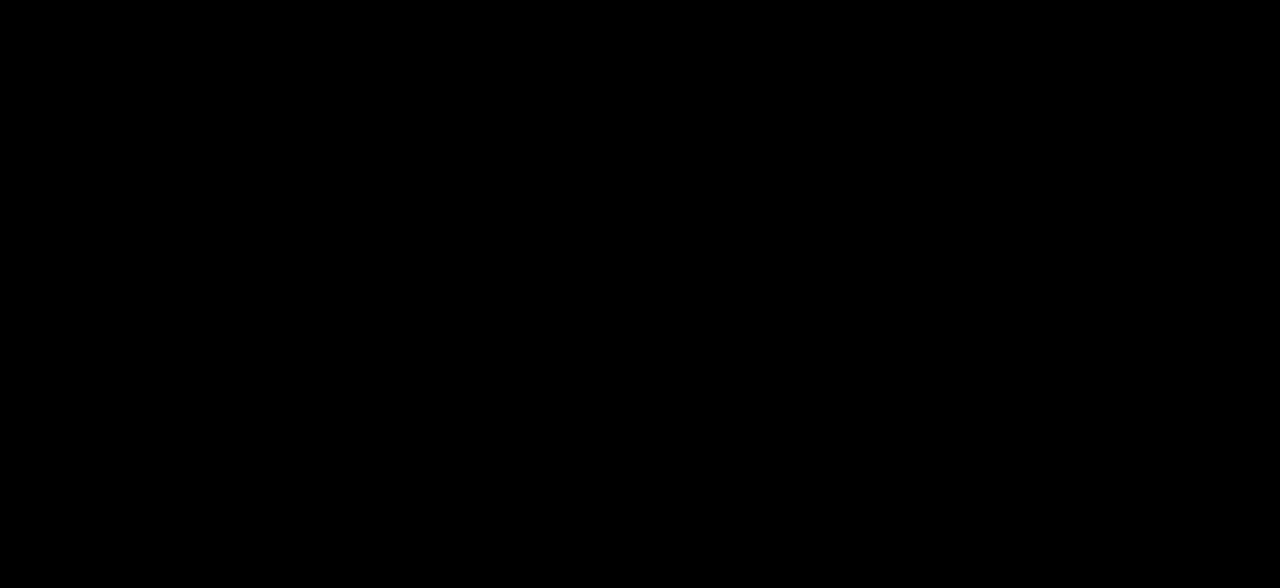
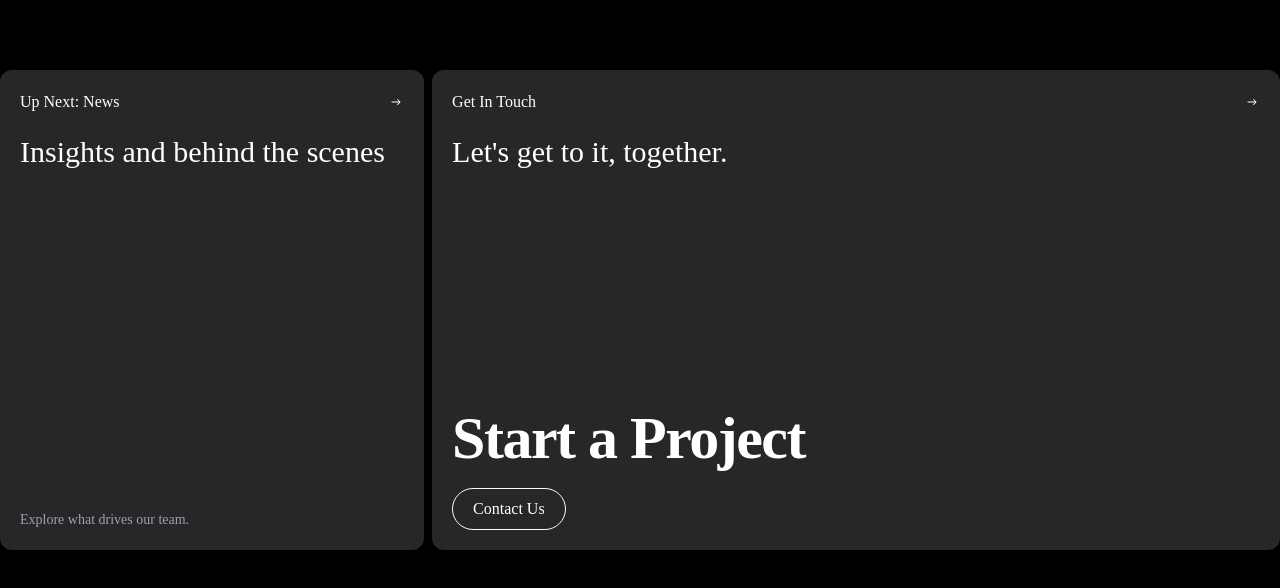
Before and after one commit to NemishDev/refokus, a React app: page / in a window 1280 px wide. Shown: the part 3229-3817 px from the top of the page. Before the commit the page ends 3219 px from the top, so only its background shows below. Built offline with nearby package versions, Linux system fonts and the light colour scheme; the HTML template or start-up script is replaced by a standard one.

Commit message:
card component completed with framer motion

```diff
--- a/package.json
+++ b/package.json
@@ -11,6 +11,7 @@
   },
   "dependencies": {
     "@tailwindcss/vite": "^4.1.18",
+    "framer-motion": "^12.31.0",
     "react": "^19.2.0",
     "react-dom": "^19.2.0",
     "react-icons": "^5.5.0",
--- a/src/App.jsx
+++ b/src/App.jsx
@@ -4,6 +4,7 @@
 import Stripes from "./Components/Stripes";
 import Products from "./Components/Products";
 import Marquees from "./Components/Marquees";
+import Cards from "./Components/Cards";
 
 const App = () => {
     return (
@@ -13,6 +14,7 @@
             <Stripes />
             <Products />
             <Marquees />
+            <Cards />
 
         </div>
     )
--- /dev/null
+++ b/src/Components/Card.jsx
@@ -0,0 +1,41 @@
+import React from "react"
+import { IoIosArrowRoundForward } from "react-icons/io"
+import { motion } from "framer-motion"
+
+const Card = ({ width, start, para, hover, header, title }) => {
+    return (
+        <motion.div
+            whileHover={{ padding: "25px" }}
+            className={`bg-zinc-800 p-5 rounded-xl ${width} min-h-[30rem] flex flex-col justify-between ${
+                hover ? "hover:bg-violet-500" : ""
+            }`}
+        >
+            <div className="w-full">
+                <div className="w-full flex justify-between items-center">
+                    <h3>{header}</h3>
+                    <IoIosArrowRoundForward />
+                </div>
+                <h1 className="text-3xl font-medium mt-5">{title}</h1>
+            </div>
+            <div className="down w-full">
+                {start && (
+                    <>
+                        <h1 className="text-6xl font-semibold tracking-tight leading-none">
+                            Start a Project
+                        </h1>
+                        <button className="rounded-full mt-5 py-2 px-5 border-[1px] border-zinc-50">
+                            Contact Us
+                        </button>
+                    </>
+                )}
+                {para && (
+                    <p className="text-sm text-zinc-400 font-regular">
+                        Explore what drives our team.
+                    </p>
+                )}
+            </div>
+        </motion.div>
+    )
+}
+
+export default Card
--- /dev/null
+++ b/src/Components/Cards.jsx
@@ -0,0 +1,35 @@
+import React from "react"
+import Card from "../Components/Card"
+
+const Cards = () => {
+
+ const content = [
+        { header: "Up Next: News", title: "Insights and behind the scenes" },
+        { header: "Get In Touch", title: "Let's get to it, together. " },
+    ]
+
+    return (
+        <div className="w-full ">
+            <div className="max-w-screen-xl mx-auto py-20 flex gap-2">
+                <Card
+                    width={"basis-1/3"}
+                    start={false}
+                    para={true}
+                    hover={false}
+                     header={content[0].header}
+                    title={content[0].title}
+                />
+                <Card
+                    width={"basis-2/3"}
+                    start={true}
+                    para={false}
+                    hover={true}
+                    header={content[1].header}
+                    title={content[1].title}
+
+                />
+            </div>
+        </div>
+    )
+}
+export default Cards;
```
Also changed, not shown: 1 other file (tests, documents, lock files or other folders).
